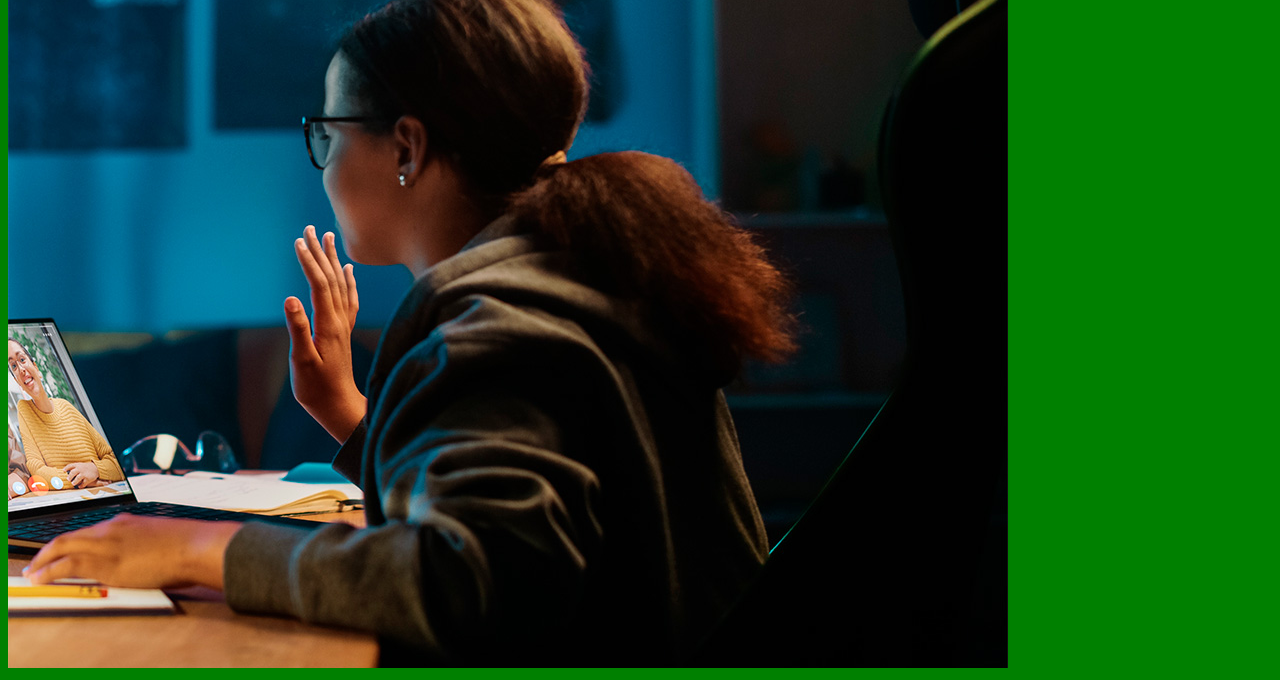
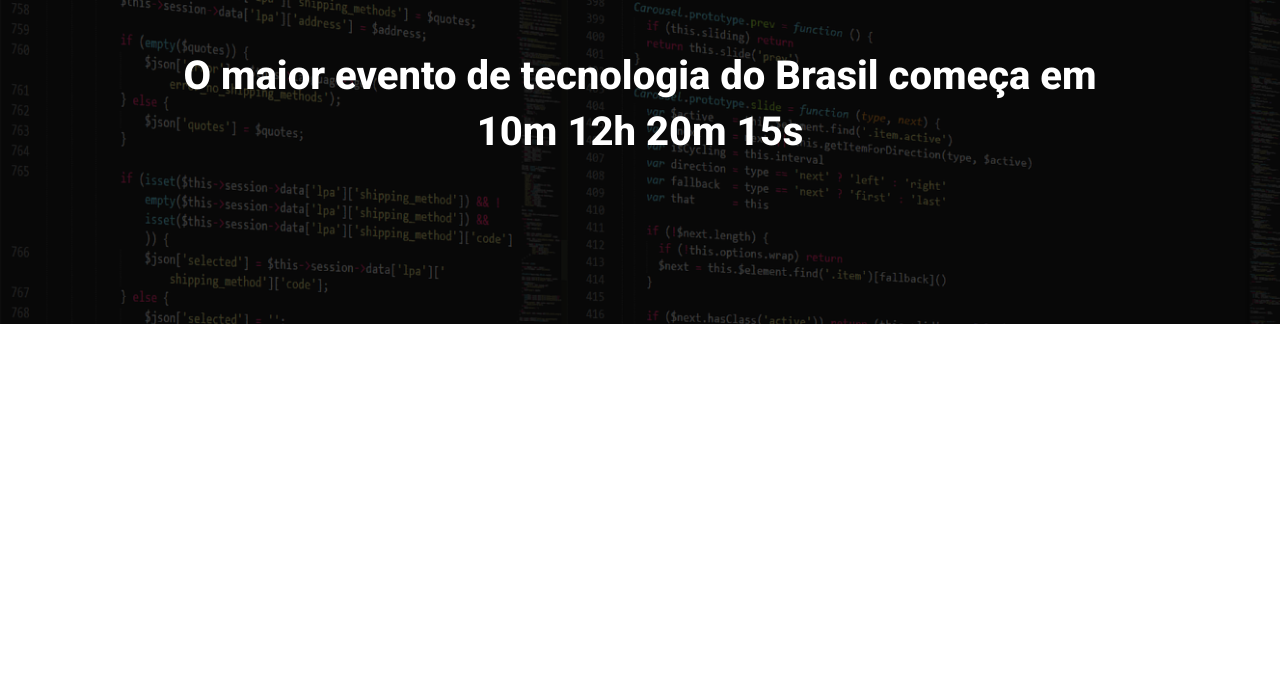
Before and after one commit to ewn1/ebac_tech_talks, a website built with Parcel: page src/index.html in a window 1280 px wide. Shown: the part 160-840 px from the top of the page. After the commit the page ends 800 px from the top, so only its background shows below. Built offline with nearby package versions, Linux system fonts and the light colour scheme.

Commit message:
criando hero

```diff
--- a/src/index.html
+++ b/src/index.html
@@ -1,14 +1,26 @@
 <!DOCTYPE html>
-<html lang="en">
+<html lang="pt-BR">
 <head>
     <meta charset="UTF-8">
     <meta name="viewport" content="width=device-width, initial-scale=1.0">
-    <title>Document</title>
+    <title>EBAC Tech Talks</title>
+
+    <link rel="preconnect" href="https://fonts.googleapis.com">
+    <link rel="preconnect" href="https://fonts.gstatic.com" crossorigin>
+    <link href="https://fonts.googleapis.com/css2?family=Roboto:ital,wght@0,100..900;1,100..900&display=swap" rel="stylesheet">
     <link rel="stylesheet" href="./styles/main.scss">
 </head>
 <body>
-    <h1>Hello Motherfucker!</h1>
-    <img src="./images/backend.png" alt="#">
+    <header class="hero">
+        <div class="container">
+            <img class="hero__logo" src="./images/ebac_logo.svg" alt="EBAC">
+            <p class="hero__text">
+                O maior evento de tecnologia do Brasil começa em 10m 12h 20m 15s
+            </p>
+        </div>
+    </header>
+
+
     <script src="./scripts/main.js"></script>
 </body>
 </html>
--- /dev/null
+++ b/src/styles/_hero.scss
@@ -0,0 +1,51 @@
+.hero {
+    padding-top: 64px;
+    padding-bottom: 100px;
+    background-image: url(../images/fundo.png);
+    background-repeat: no-repeat;
+    background-size: cover;
+    position: relative;
+
+    .container {
+        position: relative;
+    }
+
+    &::before {
+        position: absolute;
+        top: 0;
+        left: 0;
+        width: 100%;
+        height: 100%;
+        background-color: #000;
+        content: "";
+        opacity: .7;
+    }
+
+    &__text {
+        margin-top: 64px;
+        margin-bottom: 64px;
+        font-size: 40px;
+        line-height: 56px;
+        font-weight: 800;
+        text-align: center;
+    }
+
+    &__logo {
+        margin: 0 auto;
+        height: 80px;
+        display: block;
+    }
+
+    @media (max-width: 640px) {
+        padding: 40px 0px;
+        &__logo {
+            height: 40px;
+        }
+
+        &__text {
+            font-size: 22px;
+            line-height: 24px;
+            margin: 24px 0px;
+        }
+    }
+}
--- a/src/styles/main.scss
+++ b/src/styles/main.scss
@@ -1,3 +1,23 @@
-body {
-    background-color: green;
+@use '_hero';
+
+* {
+    margin: 0;
+    padding: 0;
+    box-sizing: border-box;
+    font-family: 'Roboto', sans-serif;
+    color: #fff;
 }
+
+.container {
+    max-width: 960px;
+    width: 100%;
+    margin: 0 auto;
+
+    @media (max-width: 640px) {
+        max-width: 80%;
+    }
+
+    @media (max-width: 1024px) {
+        max-width: 90%;
+    }
+}
```
